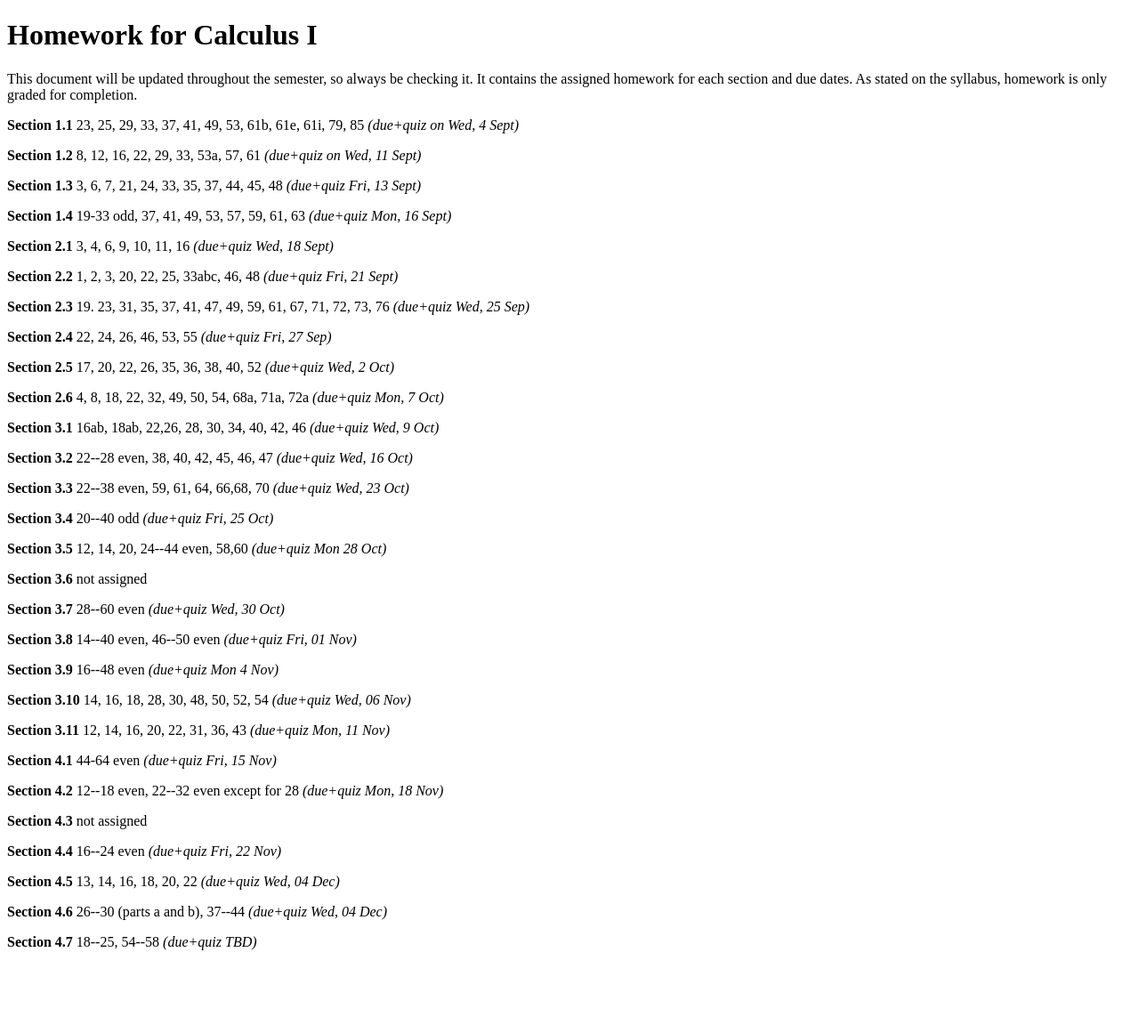
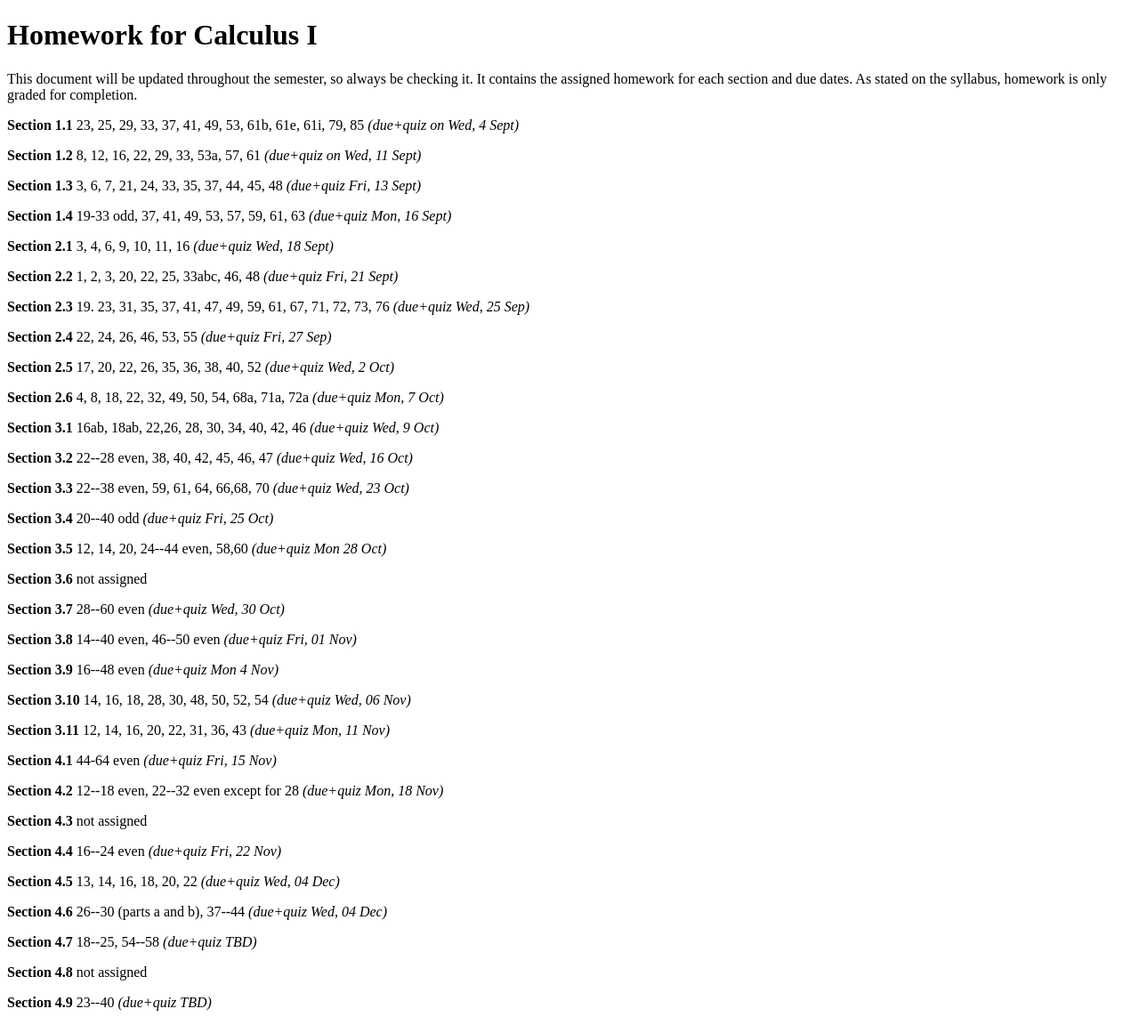
Before and after one commit to danielmichaelcicala/danielmichaelcicala.github.io, a Jekyll site: the page teaching/hw_calc07_f19.html, which Jekyll copies as it is, in a window 1280 px wide. Shown: the whole page at 89% size. Built offline with Jekyll 4.4.1, drawn with Linux system fonts in a browser that asks for light colours; before the commit the page ends 1084 px from its top, so only the background shows below that.

Commit message:
upload quiz sols

```diff
--- a/teaching/hw_calc02_f19.html
+++ b/teaching/hw_calc02_f19.html
@@ -102,6 +102,10 @@ homework is only graded for completion.</p>
 <p><strong>Section 4.7</strong>
   18--25, 54--58
   <em>(due+quiz TBD)</em></p>
-
+<p><strong>Section 4.8</strong>
+  not assigned </p>
+<p><strong>Section 4.9</strong>
+  23--40
+  <em>(due+quiz TBD)</em></p>
 </body>
 </html>
--- a/teaching/hw_calc07_f19.html
+++ b/teaching/hw_calc07_f19.html
@@ -99,7 +99,11 @@ homework is only graded for completion.</p>
 <p><strong>Section 4.7</strong>
   18--25, 54--58
   <em>(due+quiz TBD)</em></p>
-
+<p><strong>Section 4.8</strong>
+  not assigned </p>
+<p><strong>Section 4.9</strong>
+  23--40
+  <em>(due+quiz TBD)</em></p>
 
 
 </body>
```
Also changed, not shown: teaching/index.html (+13 -1 lines), 6 other files.
